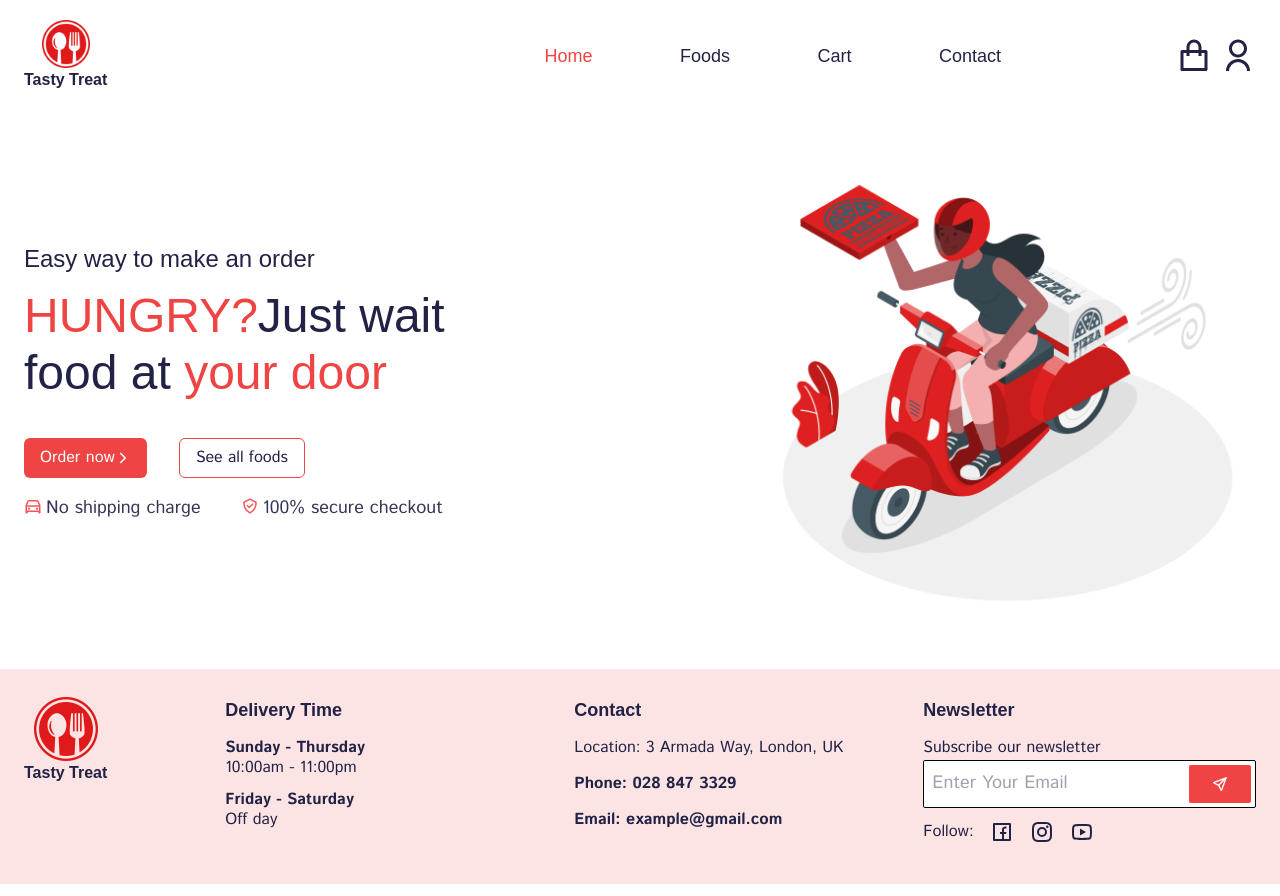
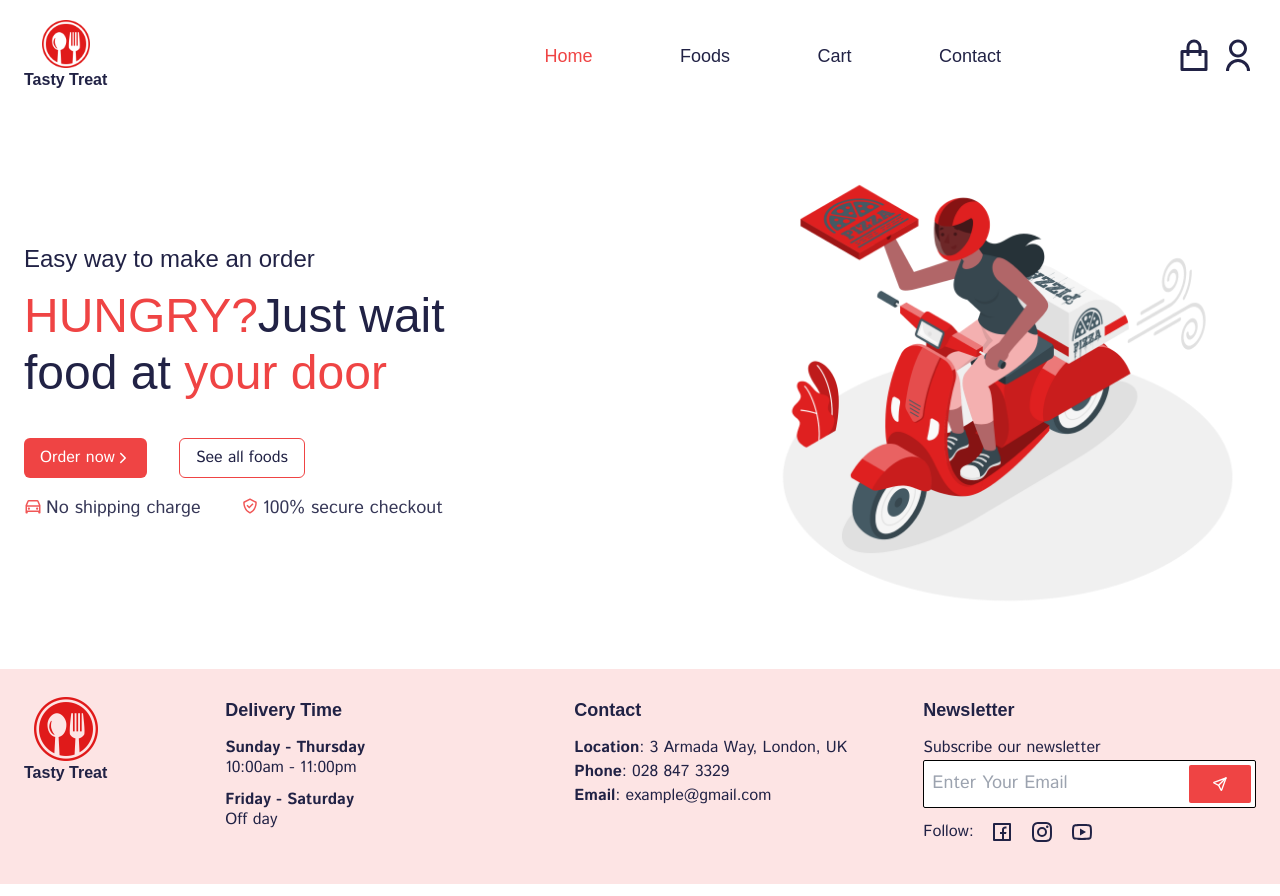
Before and after one commit to jerryphm/food-delivery-app, a React (Create React App) app: page / in a window 1280 px wide. Built offline with nearby package versions, Linux system fonts and the light colour scheme; a web font is replaced by a local one.

Commit message:
finish fix bug header

```diff
--- a/src/layouts/layoutComponents/Footer.jsx
+++ b/src/layouts/layoutComponents/Footer.jsx
@@ -22,7 +22,7 @@ function Footer() {
          lg:-mx-6 bg-[#fde4e4]'
       >
          <section className='flex flex-col justify-center items-stretch w-full h-full '>
-            <div className='flex flex-wrap justify-between items-start gap-y-5 [&>*]:w-[48%] md:[&>*:not(:first-child)]:w-[27%] [&>:first-child]:w-[15%]'>
+            <div className='flex flex-wrap justify-between items-start gap-y-5 [&>*]:w-[48%] md:[&>*:not(:first-child)]:w-[27%] md:[&>:first-child]:w-[15%]'>
                <section className='flex'>
                   <div className='flex flex-col items-center'>
                      <img
@@ -50,13 +50,22 @@ function Footer() {
                <section>
                   <h3 className='text-[18px] font-bold font-rnroll'>Contact</h3>
                   <h4 className='mt-1 sm:mt-2 md:mt-3'>
-                     Location: 3 Armada Way, London, UK{' '}
+                     <span className='mt-1 font-bold sm:mt-2 md:mt-3'>
+                        Location
+                     </span>
+                     : 3 Armada Way, London, UK
                   </h4>
-                  <h4 className='mt-1 font-bold sm:mt-2 md:mt-3'>
-                     Phone: 028 847 3329
+                  <h4>
+                     <span className='mt-1 font-bold sm:mt-2 md:mt-3'>
+                        Phone
+                     </span>
+                     : 028 847 3329
                   </h4>
-                  <h4 className='mt-1 font-bold sm:mt-2 md:mt-3'>
-                     Email: example@gmail.com
+                  <h4>
+                     <span className='mt-1 font-bold sm:mt-2 md:mt-3'>
+                        Email
+                     </span>
+                     : example@gmail.com
                   </h4>
                </section>
                <section>
--- a/src/layouts/layoutComponents/Header.jsx
+++ b/src/layouts/layoutComponents/Header.jsx
@@ -2,7 +2,12 @@ import React from 'react';
 import logo from '../../assets/images/res-logo.png';
 import { Link } from 'react-router-dom';
 import MainLinks from '../../router/MainLinks';
-import { RiUserLine, RiMenuLine, RiMenu3Line, RiShoppingBagLine } from 'react-icons/ri';
+import {
+   RiUserLine,
+   RiMenuLine,
+   RiMenu3Line,
+   RiShoppingBagLine,
+} from 'react-icons/ri';
 import ReactTooltip from 'react-tooltip';
 import { useState } from 'react';
 
@@ -12,10 +17,7 @@ function Header() {
       setShowMenu(!isShowMenu);
    };
    return (
-      <header
-         onClick={toggleMenu}
-         className='fixed top-0 right-0 left-0 flex justify-center'
-      >
+      <header className='fixed top-0 right-0 left-0 flex justify-center'>
          <nav className='flex justify-between items-center max-w-7xl w-full py-2 sm:py-4 lg:py-5 px-2 sm:px-3 md:px-4 lg:px-6 mx-auto bg-white'>
             <section className='flex flex-col items-center'>
                <img
@@ -53,11 +55,14 @@ function Header() {
                      </Link>
                   </div>
 
-                  <div onClick={toggleMenu} className='md:hidden text-2xl sm:text-3xl lg:text-4xl cursor-pointer'>
-                     {isShowMenu ?<RiMenu3Line /> :<RiMenuLine />}
+                  <div
+                     onClick={toggleMenu}
+                     className='md:hidden text-2xl sm:text-3xl lg:text-4xl cursor-pointer'
+                  >
+                     {isShowMenu ? <RiMenu3Line /> : <RiMenuLine />}
                   </div>
                   {isShowMenu ? (
-                     <MainLinks className='md:hidden fixed right-0 top-[72px] sm:top-[96px] flex flex-col items-end gap-10 w-fit min-w-[40vw] h-screen pt-14 pr-14 rounded-bl-md bg-white font-rnroll text-lg shadow-2xl' />
+                     <MainLinks toggleMenu={toggleMenu} className='md:hidden fixed z-10 right-0 top-[72px] sm:top-[96px] flex flex-col items-end gap-10 w-fit min-w-[40vw] h-screen pt-14 pr-14 rounded-bl-md bg-white font-rnroll text-lg shadow-2xl' />
                   ) : null}
                </div>
             </section>
--- a/src/router/MainLinks.jsx
+++ b/src/router/MainLinks.jsx
@@ -1,7 +1,7 @@
 import React, { useRef, useState } from 'react';
 import { Link } from 'react-router-dom';
 
-function MainLinks({className, onClick}) {
+function MainLinks({ className, toggleMenu }) {
    const { current: linkList } = useRef([
       { to: '/', display: 'Home' },
       { to: '/fooddetails', display: 'Foods' },
@@ -11,11 +11,14 @@ function MainLinks({className, onClick}) {
 
    const [path, setPath] = useState(window.location.pathname);
    return (
-      <div onClick={onClick} className={className}>
+      <div className={className}>
          {linkList.map(({ to, display }) => (
             <Link
-               onClick={() => setPath(to)}
-               className={path == to ?'text-red-500' : null}
+               onClick={() => {
+                  setPath(to);
+                  toggleMenu()
+               }}
+               className={path == to ? 'text-red-500' : null}
                key={to}
                to={to}
             >
```
